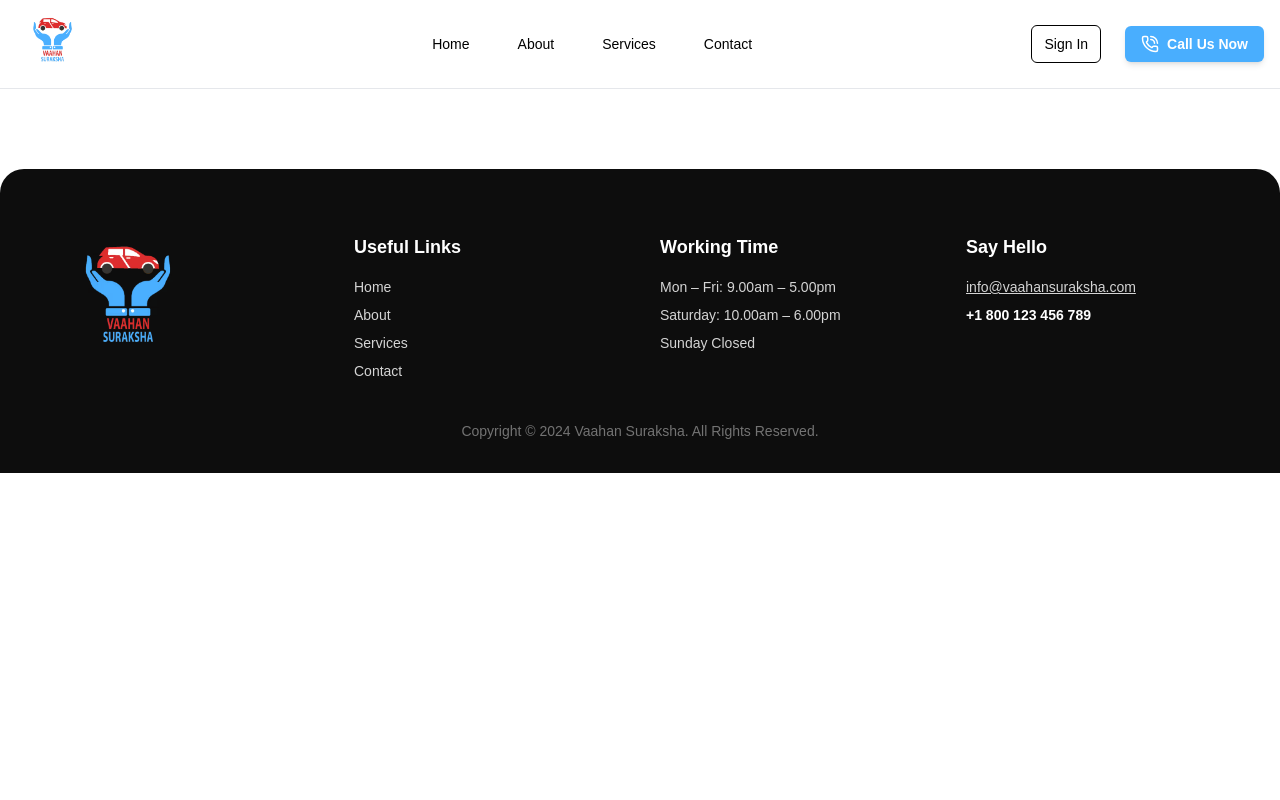
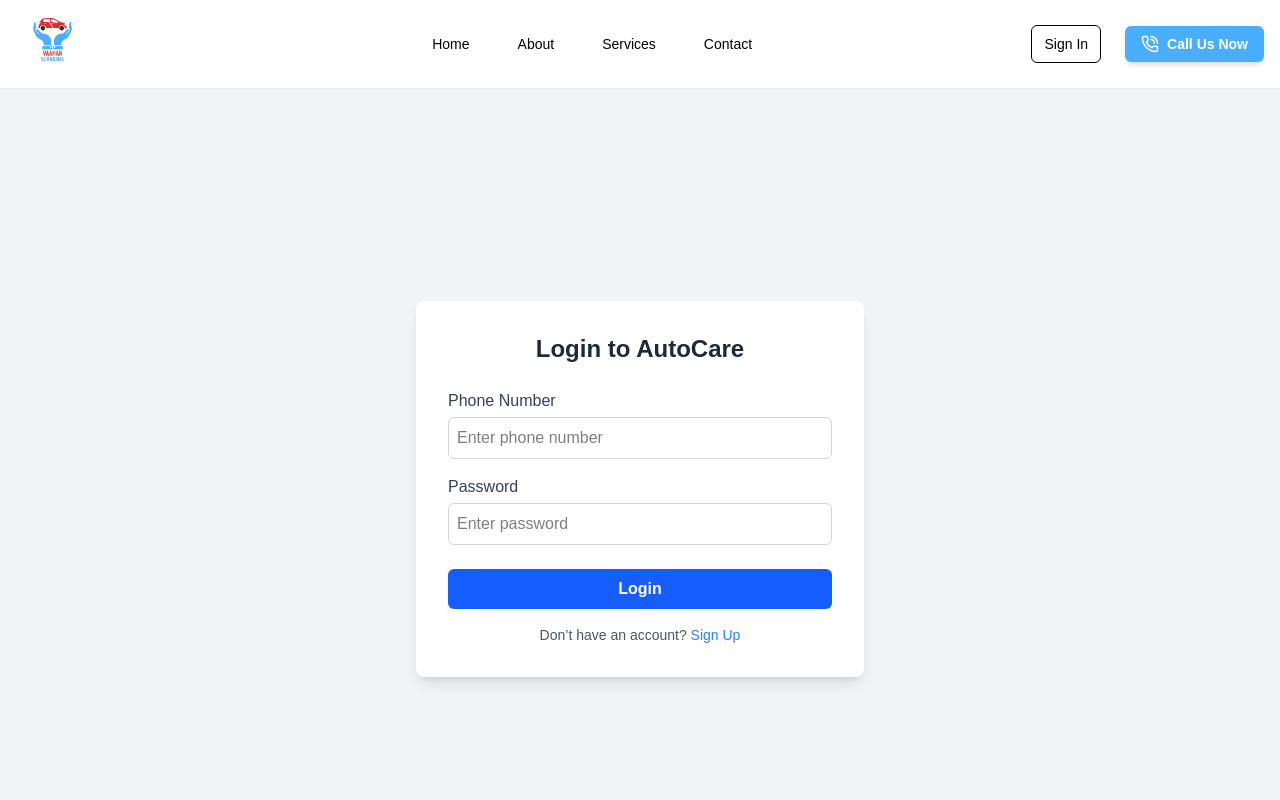
Before and after one commit to shreyamavrick/Vaahan-Suraksha, a React (Vite) app: page /login in a window 1280 px wide. Shown: the top 800 px of the page. Built offline with nearby package versions, Linux system fonts and the light colour scheme.

Commit message:
logi/signup added

```diff
--- a/package.json
+++ b/package.json
@@ -10,6 +10,7 @@
     "preview": "vite preview"
   },
   "dependencies": {
+    "firebase": "^11.9.1",
     "lucide-react": "^0.515.0",
     "react": "^19.1.0",
     "react-dom": "^19.1.0",
--- a/src/App.jsx
+++ b/src/App.jsx
@@ -4,6 +4,8 @@ import Footer from './components/Common/Footer';
 import Home from './pages/Home';
 import About from './pages/About';
 import Services from "./pages/Services";
+import Signup from "./pages/Auth/Signup";
+import Login from "./pages/Auth/Login";
 
 function App() {
   return (
@@ -13,6 +15,8 @@ function App() {
         <Route path="/" element={<Home />} />
         <Route path="/about" element={<About />} />
         <Route path="/services" element={<Services/>} />
+        <Route path="/signup" element={<Signup />} />
+        <Route path="/login" element={<Login />} />
       </Routes>
       <Footer />
     </Router>
--- a/src/components/Common/Navbar.jsx
+++ b/src/components/Common/Navbar.jsx
@@ -1,6 +1,6 @@
 import { Menu, X, PhoneCall } from "lucide-react";
 import { useState } from "react";
-import { Link } from "react-router-dom"; // <-- Import Link
+import { Link } from "react-router-dom";
 import logo from "../../assets/logo.avif";
 import { navItems } from "../../constants";
 
@@ -26,16 +26,16 @@ const Navbar = () => {
             </Link>
           </div>
 
-          {/* Desktop Nav */}
-          <ul className="hidden lg:flex ml-14 space-x-12 transition-all duration-300">
+          {/* Desktop Navigation */}
+          <ul className="hidden lg:flex ml-14 space-x-12">
             {navItems.map((item, index) => (
               <li key={index}>
                 <Link
                   to={item.href}
-                  className="relative group transition-colors duration-200 text-black hover:text-[#49AEFE]"
+                  className="relative group text-black hover:text-[#49AEFE] transition-colors duration-200"
                 >
                   {item.label}
-                  <span className="absolute left-0 -bottom-1 h-[2px] w-0 bg-[#49AEFE] transition-all duration-300 group-hover:w-full"></span>
+                  <span className="absolute left-0 -bottom-1 h-[2px] w-0 bg-[#49AEFE] group-hover:w-full transition-all duration-300"></span>
                 </Link>
               </li>
             ))}
@@ -44,13 +44,13 @@ const Navbar = () => {
           {/* Desktop Buttons */}
           <div className="hidden lg:flex justify-center space-x-6 items-center">
             <Link
-              to="/signin"
+              to="/login"
               className="py-2 px-3 border border-black rounded-md text-black hover:bg-black hover:text-white transition-all duration-300"
             >
               Sign In
             </Link>
             <a
-              href="#"
+              href="tel:9999999999"
               className="flex items-center gap-2 py-2 px-4 text-white font-semibold text-sm rounded-md bg-[#49AEFE] shadow-md hover:shadow-xl hover:brightness-110 transition duration-300 animate-pulse"
             >
               <PhoneCall size={18} />
@@ -68,7 +68,7 @@ const Navbar = () => {
 
         {/* Mobile Drawer */}
         {mobileDrawerOpen && (
-          <div className="fixed inset-0 z-50 bg-white p-12 flex flex-col justify-center items-center lg:hidden transition-all duration-300 ease-in-out animate-slide-in">
+          <div className="fixed inset-0 z-50 bg-white p-12 flex flex-col justify-center items-center lg:hidden animate-slide-in">
             {/* Close Button */}
             <button
               onClick={toggleNavbar}
@@ -90,16 +90,17 @@ const Navbar = () => {
                 </li>
               ))}
             </ul>
+
             <div className="flex flex-col items-center space-y-4">
               <Link
-                to="/signin"
+                to="/login"
                 onClick={toggleNavbar}
                 className="py-2 px-3 border border-black rounded-md text-black hover:bg-black hover:text-white transition"
               >
                 Sign In
               </Link>
               <a
-                href="#"
+                href="tel:9999999999"
                 className="flex items-center gap-2 py-2 px-4 text-white font-semibold text-sm rounded-md bg-[#49AEFE] shadow-md hover:shadow-xl hover:brightness-110 transition duration-300"
               >
                 <PhoneCall size={18} />
--- /dev/null
+++ b/src/firebase/config.js
@@ -0,0 +1,16 @@
+// src/firebase/config.js
+import { initializeApp } from "firebase/app";
+import { getAuth } from "firebase/auth";
+
+const firebaseConfig = {
+  apiKey: "AIzaSyBsm4JYHN2P5M9Jfn8elp-OQnMgRB0wQ-0",
+  authDomain: "autocare-94e65.firebaseapp.com",
+  projectId: "autocare-94e65",
+  storageBucket: "autocare-94e65.appspot.com",
+  messagingSenderId: "611516734843",
+  appId: "1:611516734843:web:f0af73e123ac1753bdf1de",
+  measurementId: "G-B5EZTQNJX6"
+};
+
+const app = initializeApp(firebaseConfig);
+export const auth = getAuth(app);
--- /dev/null
+++ b/src/pages/Auth/Login.jsx
@@ -0,0 +1,72 @@
+import React, { useState } from "react";
+import { signInWithEmailAndPassword } from "firebase/auth";
+import { auth } from "../../firebase/config";
+import { useNavigate } from "react-router-dom";
+
+const Login = () => {
+  const [phone, setPhone] = useState("");
+  const [password, setPassword] = useState("");
+  const navigate = useNavigate();
+
+  const handleLogin = async (e) => {
+    e.preventDefault();
+    const email = `${phone}@autocare.com`; // Phone mapped to email format
+
+    try {
+      await signInWithEmailAndPassword(auth, email, password);
+      alert("Login successful!");
+      navigate("/"); // Redirect to homepage
+    } catch (error) {
+      alert("Login failed: " + error.message);
+    }
+  };
+
+  return (
+    <div className="min-h-screen flex items-center justify-center bg-gray-100 px-4">
+      <form
+        onSubmit={handleLogin}
+        className="bg-white rounded-lg shadow-lg p-8 max-w-md w-full"
+      >
+        <h2 className="text-2xl font-bold mb-6 text-center text-gray-800">
+          Login to AutoCare
+        </h2>
+        <div className="mb-4">
+          <label className="block text-gray-700 mb-1">Phone Number</label>
+          <input
+            type="text"
+            placeholder="Enter phone number"
+            value={phone}
+            onChange={(e) => setPhone(e.target.value)}
+            className="w-full border border-gray-300 p-2 rounded-md focus:outline-none focus:ring-2 focus:ring-blue-400"
+            required
+          />
+        </div>
+        <div className="mb-6">
+          <label className="block text-gray-700 mb-1">Password</label>
+          <input
+            type="password"
+            placeholder="Enter password"
+            value={password}
+            onChange={(e) => setPassword(e.target.value)}
+            className="w-full border border-gray-300 p-2 rounded-md focus:outline-none focus:ring-2 focus:ring-blue-400"
+            required
+          />
+        </div>
+        <button
+          type="submit"
+          className="w-full bg-blue-600 text-white font-semibold py-2 rounded-md hover:bg-blue-700 transition"
+        >
+          Login
+        </button>
+        <p className="mt-4 text-sm text-center text-gray-600">
+          Don’t have an account?{" "}
+          <a href="/signup" className="text-blue-500 hover:underline">
+            Sign Up
+          </a>
+        </p>
+      </form>
+    </div>
+  );
+};
+
+export default Login;
--- /dev/null
+++ b/src/pages/Auth/Signup.jsx
@@ -0,0 +1,49 @@
+import React, { useState } from "react";
+import { createUserWithEmailAndPassword } from "firebase/auth";
+import { auth } from "../../firebase/config";
+
+const Signup = () => {
+  const [phone, setPhone] = useState("");
+  const [password, setPassword] = useState("");
+
+  const handleSignup = async (e) => {
+    e.preventDefault();
+    const email = `${phone}@autocare.com`; // using phone as part of email
+
+    try {
+      await createUserWithEmailAndPassword(auth, email, password);
+      alert("Signup successful!");
+    } catch (error) {
+      alert(error.message);
+    }
+  };
+
+  return (
+    <div className="min-h-screen flex items-center justify-center bg-gray-100 p-6">
+      <form onSubmit={handleSignup} className="bg-white p-8 rounded shadow-md w-full max-w-md">
+        <h2 className="text-2xl font-bold mb-4">Sign Up</h2>
+        <input
+          type="text"
+          placeholder="Phone Number"
+          value={phone}
+          onChange={(e) => setPhone(e.target.value)}
+          className="w-full mb-4 p-2 border rounded"
+          required
+        />
+        <input
+          type="password"
+          placeholder="Password"
+          value={password}
+          onChange={(e) => setPassword(e.target.value)}
+          className="w-full mb-4 p-2 border rounded"
+          required
+        />
+        <button type="submit" className="w-full bg-blue-600 text-white py-2 rounded hover:bg-blue-700">
+          Sign Up
+        </button>
+      </form>
+    </div>
+  );
+};
+
+export default Signup;
```
Also changed, not shown: 1 other file (tests, documents, lock files or other folders).
